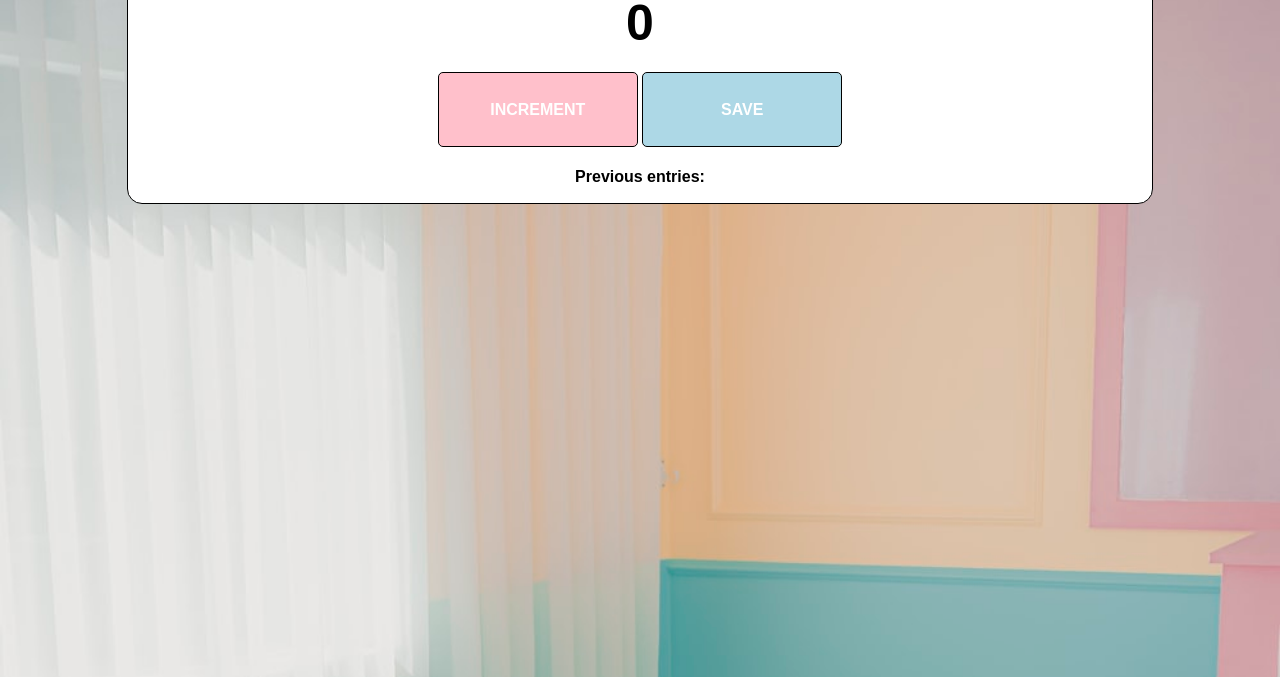
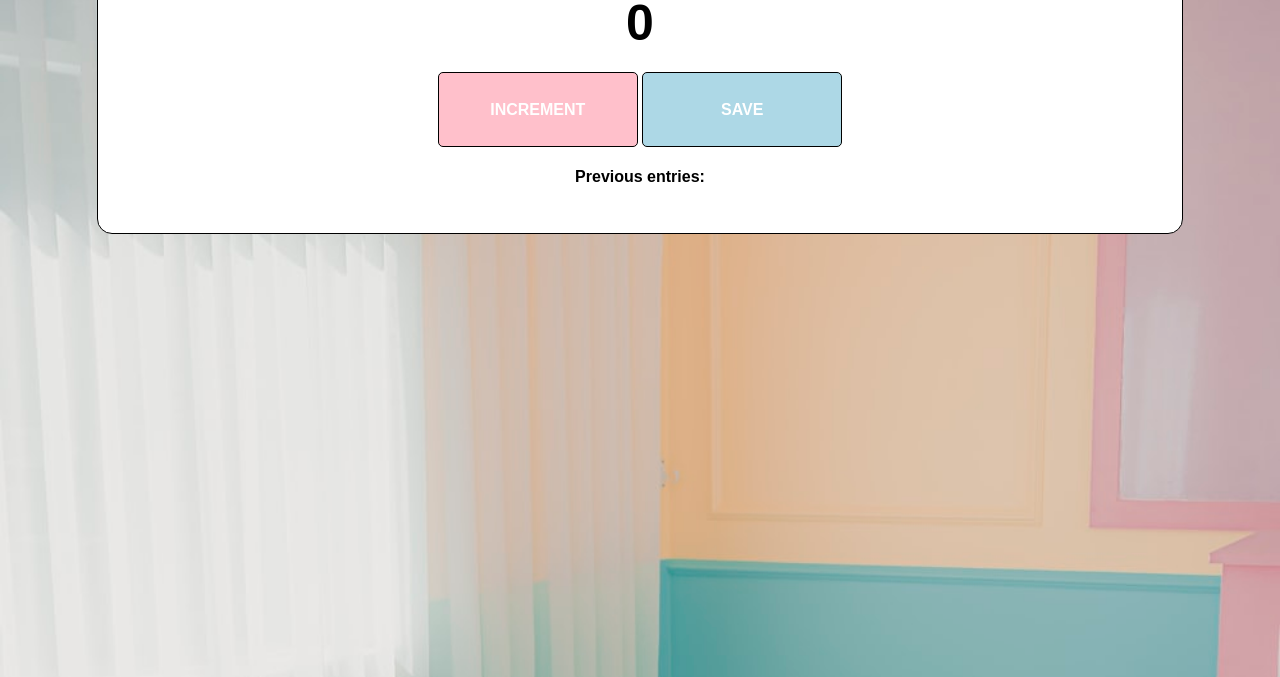
Before and after one commit to lauraguerra1/Attendance-counter, a plain HTML site: page index.html in a window 1280 px wide. Shown: the part 123-800 px from the top of the page. Drawn offline with nearby package versions, Linux system fonts and the light colour scheme.

Commit message:
Update index.css

```diff
--- a/index.css
+++ b/index.css
@@ -7,7 +7,7 @@ body {
     height: 100vh
 }
 .container {
-    padding-top: 30px;
+    padding: 30px;
     max-width: 80%;
     max-height: 80%;
     min-height: 20%;
@@ -15,7 +15,6 @@ body {
     background: white;
     border-radius: 15px;
     margin: auto;
-    align: center;
 }
 
 h1 {
```
